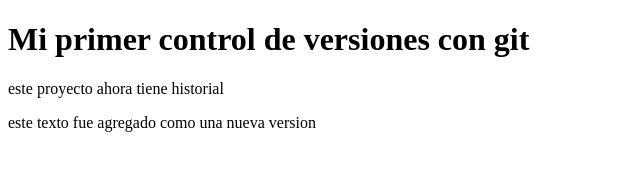
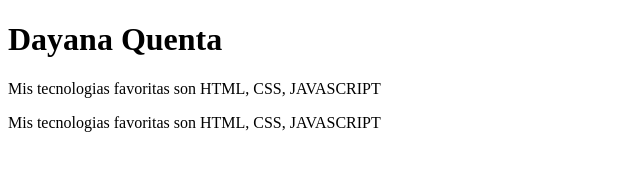
Before and after one commit to dayanaquenta7-lgtm/Sesion5_Git, a plain HTML site: page index.html in a window 1280 px wide. Shown: the whole page, without its empty margins (0-640 px from the left). Drawn offline with Linux system fonts and the light colour scheme.

Commit message:
pagina principal

```diff
--- a/index.html
+++ b/index.html
@@ -6,8 +6,8 @@
     <title>Document</title>
 </head>
 <body>
-    <h1>Mi primer control de versiones con git</h1>
-    <p>este proyecto ahora tiene historial</p>
-    <p>este texto fue agregado como una nueva version</p>
+    <h1>Dayana Quenta </h1>
+    <p>Mis tecnologias favoritas son HTML, CSS, JAVASCRIPT</p>
+     <p>Mis tecnologias favoritas son HTML, CSS, JAVASCRIPT</p>
 </body>
 </html>
```
